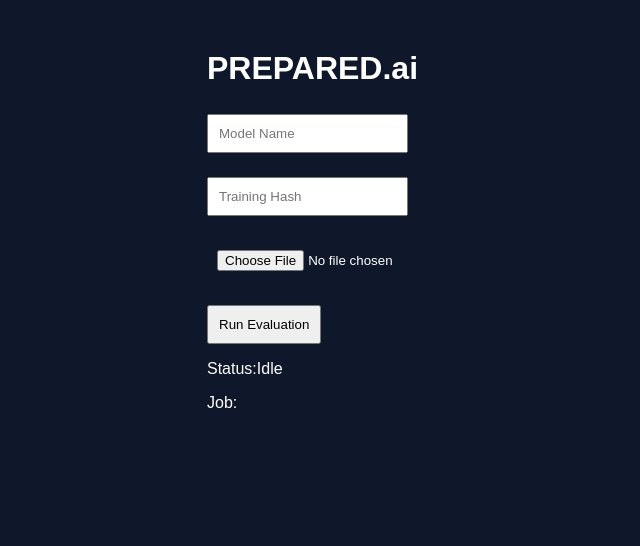
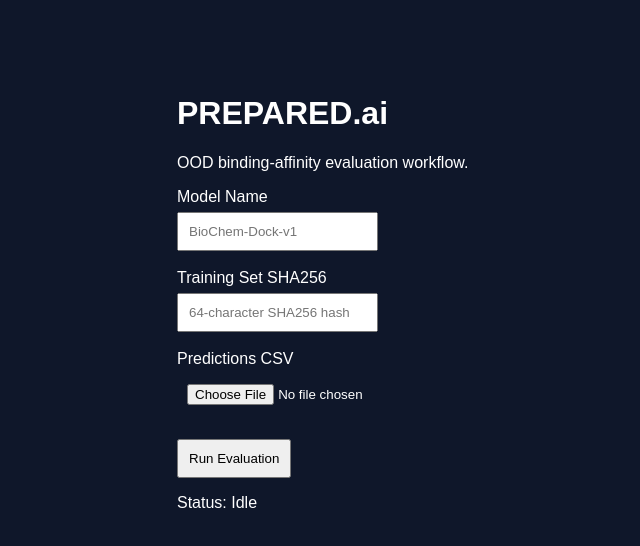
Before and after one commit to Husseinshtia1/ood_affinity_eval_kit_PREPARED, a Next.js app in the folder frontend/prepared-web/: page / in a window 1280 px wide. Shown: the top 546 px of the page, without its empty margins (83-723 px from the left). Built offline with nearby package versions, Linux system fonts and the light colour scheme; no server answers.

Commit message:
P1.4: integrate polling and report UI

```diff
--- a/frontend/prepared-web/app/page.tsx
+++ b/frontend/prepared-web/app/page.tsx
@@ -1,38 +1,61 @@
 'use client'
 
-import {useState} from 'react'
+import {FormEvent,useEffect,useState} from 'react'
+import {runEvaluation,getReport} from '../services/api'
+import {useJobPolling} from '../hooks/useJobPolling'
+import ReportCard from '../components/ReportCard'
 
 export default function Home(){
-const [status,setStatus]=useState('Idle')
+ const [localStatus,setLocalStatus]=useState('Idle')
  const [jobId,setJobId]=useState('')
+ const [report,setReport]=useState<any>(null)
+ const polledStatus=useJobPolling(jobId)
+ const status=polledStatus || localStatus
 
-async function submit(e:any){
+ async function submit(e:FormEvent<HTMLFormElement>){
    e.preventDefault()
- setStatus('Uploading...')
-
- const formData=new FormData(e.target)
-
- const response=await fetch('http://localhost:8000/v1/evaluations/run',{
- method:'POST',
- body:formData
- })
-
- const data=await response.json()
+   setLocalStatus('Uploading...')
+   setReport(null)
+   const formData=new FormData(e.currentTarget)
+   const data=await runEvaluation(formData)
    setJobId(data.evaluation_id)
- setStatus(data.status)
+   setLocalStatus(data.status)
  }
 
+ useEffect(()=>{
+   async function loadReport(){
+     if(jobId && status==='COMPLETED'){
+       const data=await getReport(jobId)
+       setReport(data)
+     }
+   }
+   loadReport()
+ },[jobId,status])
+
  return(
-<div style={{maxWidth:'700px',margin:'50px auto'}}>
+   <main style={{maxWidth:'760px',margin:'50px auto',padding:'24px'}}>
      <h1>PREPARED.ai</h1>
+     <p>OOD binding-affinity evaluation workflow.</p>
+
      <form onSubmit={submit}>
-<input name='model_name' placeholder='Model Name'/><br/><br/>
-<input name='training_set_hash' placeholder='Training Hash'/><br/><br/>
-<input type='file' name='predictions_file'/><br/><br/>
+       <label>Model Name</label><br/>
+       <input name='model_name' placeholder='BioChem-Dock-v1' required/><br/><br/>
+
+       <label>Training Set SHA256</label><br/>
+       <input name='training_set_hash' placeholder='64-character SHA256 hash' required/><br/><br/>
+
+       <label>Predictions CSV</label><br/>
+       <input type='file' name='predictions_file' accept='.csv' required/><br/><br/>
+
        <button type='submit'>Run Evaluation</button>
      </form>
-<p>Status:{status}</p>
-<p>Job:{jobId}</p>
-</div>
+
+     <section>
+       <p>Status: {status}</p>
+       {jobId && <p>Job: {jobId}</p>}
+     </section>
+
+     <ReportCard report={report}/>
+   </main>
  )
 }
```
Lines whose indentation alone changed are shown as unchanged.
